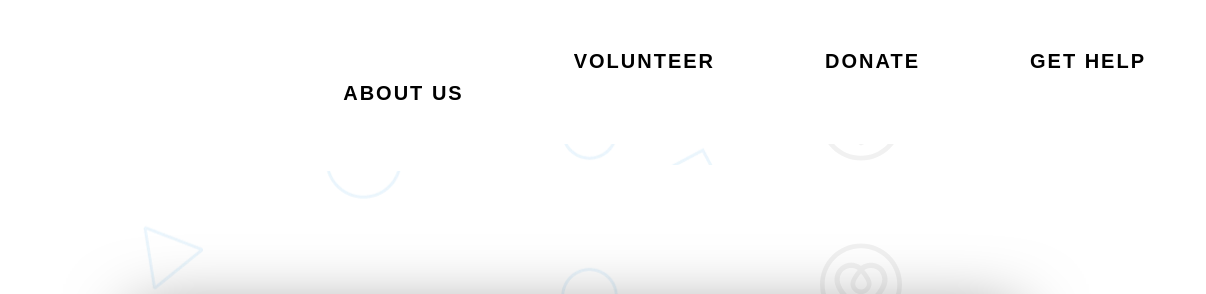
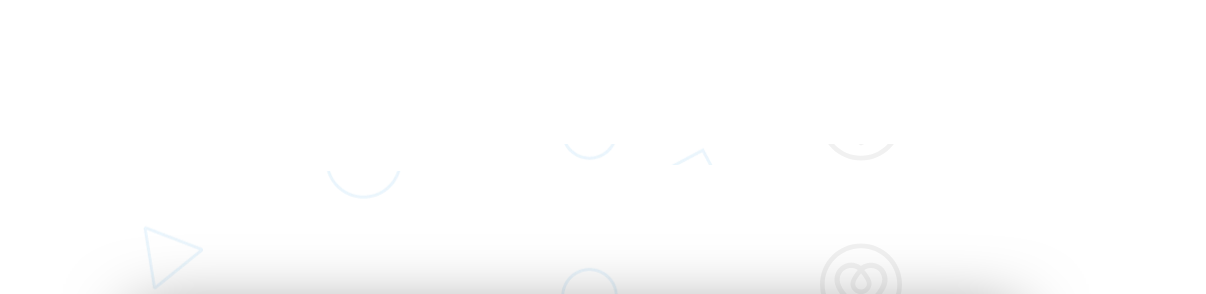
Before and after one commit to shambhavi-22/DonorConnect, a plain HTML site: page Register.html in a window 1280 px wide. Shown: the top 294 px of the page, 74-1280 px from the left. Drawn offline with Linux system fonts and the light colour scheme.

Commit message:
Update Register.html

```diff
--- a/Register.html
+++ b/Register.html
@@ -13,14 +13,7 @@
 <header>
     <nav>
     <div class="header-logo"><img src="./Images/bb_logo(black).png"></div>
-    <div class="header-list">
-        <ul>
-            <li><a href="help.html">Get Help</li></a>
-            <li><a href="donate.html">Donate</li></a>
-            <li><a href="index.html#vol-sect">Volunteer</li></a>
-            <li><a href="index.html#about-us">About Us</a></li>
-            </ul>
-    </div>
+
     </nav>
 </header>
 
```
